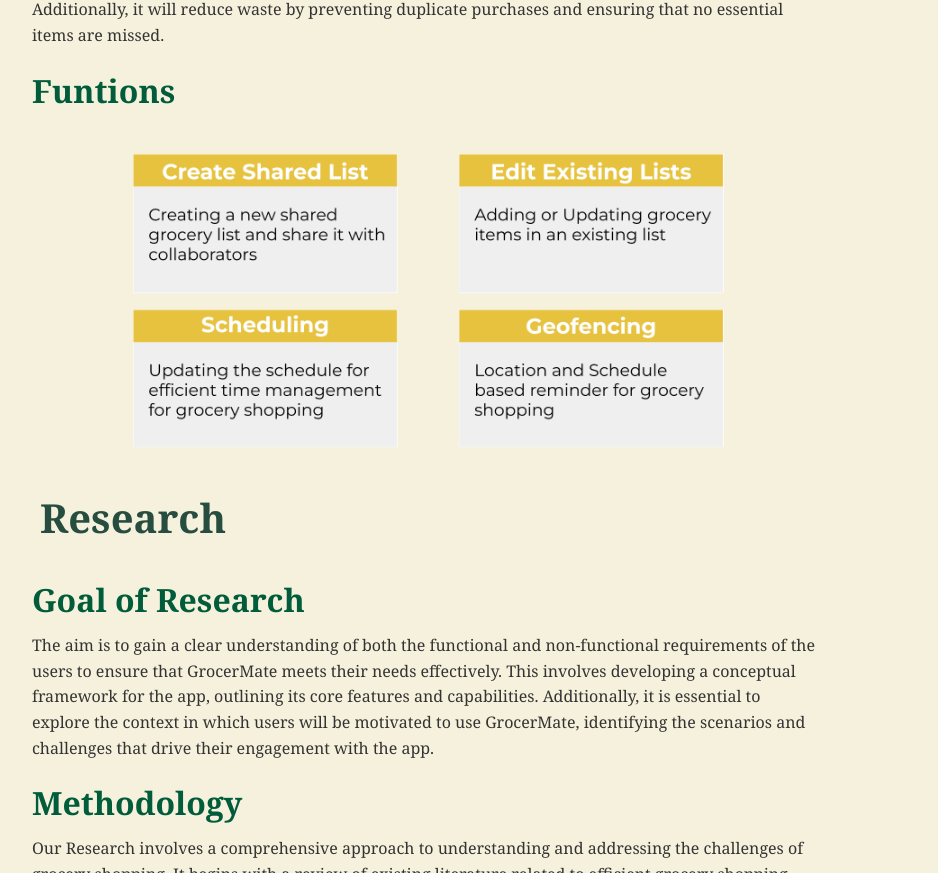
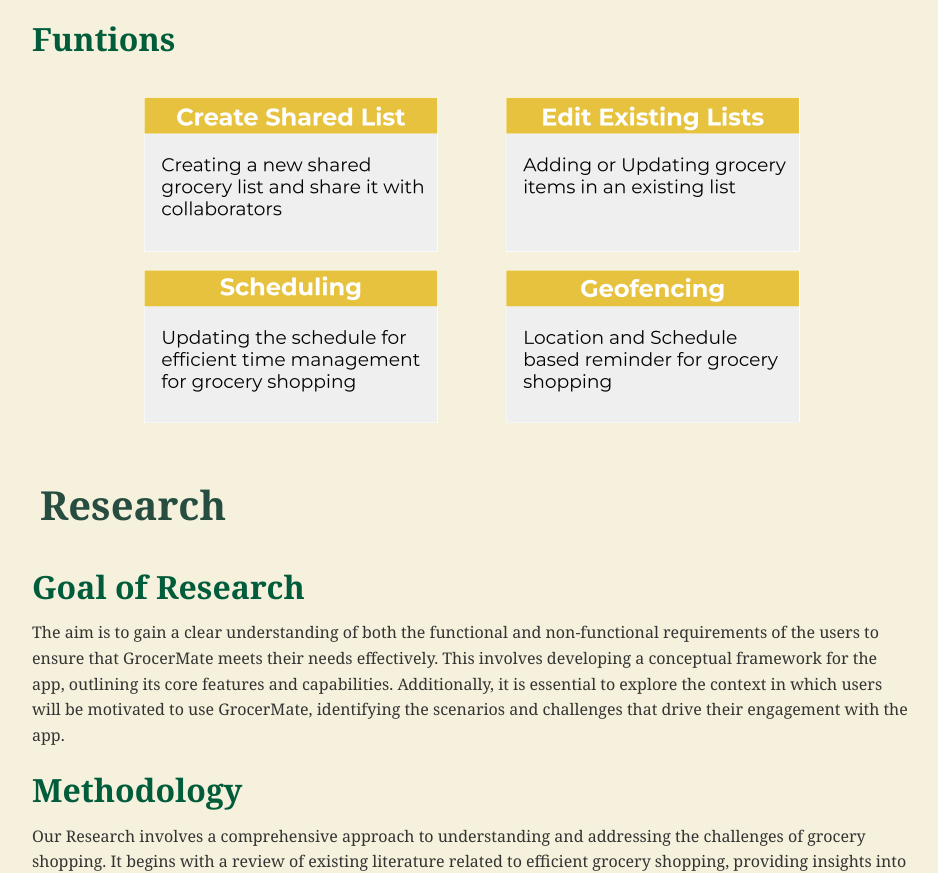
Before and after one commit to 123boyisme/Grocermate-Website, a plain HTML site: page index.html in a window 1280 px wide. Shown: the part 876-1749 px from the top of the page, without its empty margins (0-938 px from the left). Drawn offline with Linux system fonts and the light colour scheme.

Commit message:
Added functions mockup image

```diff
--- a/index.html
+++ b/index.html
@@ -32,7 +32,7 @@
                     The goal is to create an app that simplifies grocery shopping for households by addressing common challenges and promoting efficiency. The app will enhance collaboration through shared lists and scheduling features, ensuring that all household members are on the same page. Location-based reminders will help users complete tasks on time, making it easier to shop when near a store. By focusing on a seamless and intuitive user experience, the app will streamline the shopping process. Additionally, it will reduce waste by preventing duplicate purchases and ensuring that no essential items are missed.
                 </p>
                 <h2>Funtions</h2>
-                <img src="images/functions.png" alt="Functionality Mockup" class="functions-image">
+                <img src="images/Functions.png" alt="Functionality Mockup">
 
                 <h1>Research</h1>
                 <h2>Goal of Research</h2>
```
